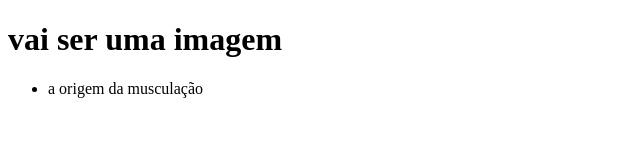
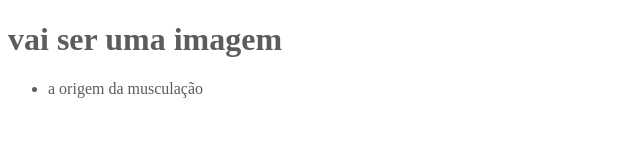
Before and after one commit to Dourado7/site.muscula-o, a plain HTML site: page index.html in a window 1280 px wide. Shown: the whole page, without its empty margins (0-640 px from the left). Drawn offline with Linux system fonts and the light colour scheme.

Commit message:
ihrbfih4 bf4

```diff
--- a/index.html
+++ b/index.html
@@ -8,12 +8,11 @@
     <link rel="stylesheet" href="style.css">
 </head>
 <body>
-    <h1>vai ser uma imagem</h1>
+    <header>
+        <h1>vai ser uma imagem</h1>
     <ul>
-<li>a origem da musculação</li>
-
-
+        <li>a origem da musculação</li>
     </ul>
-
+    </header>
 </body>
 </html>
--- a/style.css
+++ b/style.css
@@ -1,4 +1,5 @@
 header{
     background-color: #ffff;
+    color: #5C5C5C;
 
 }
```
